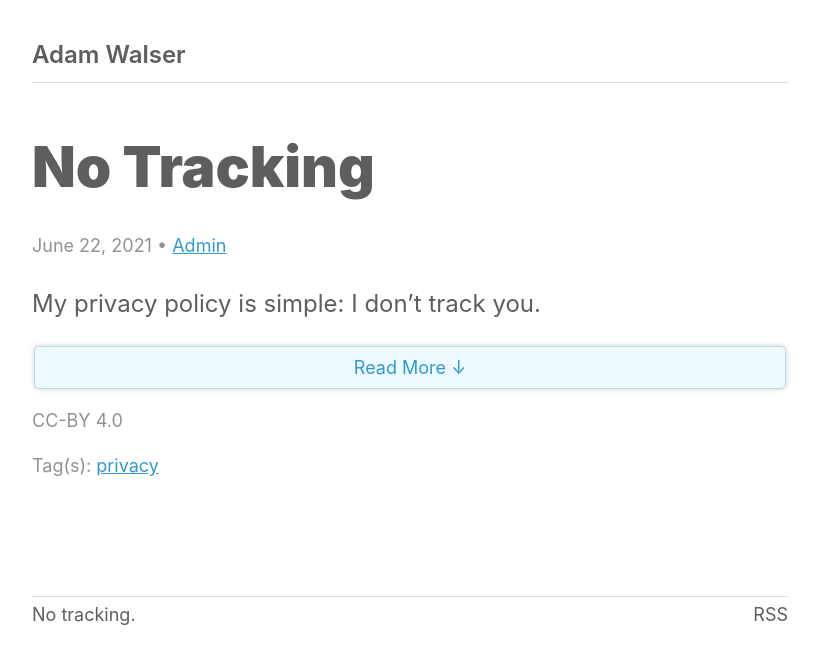
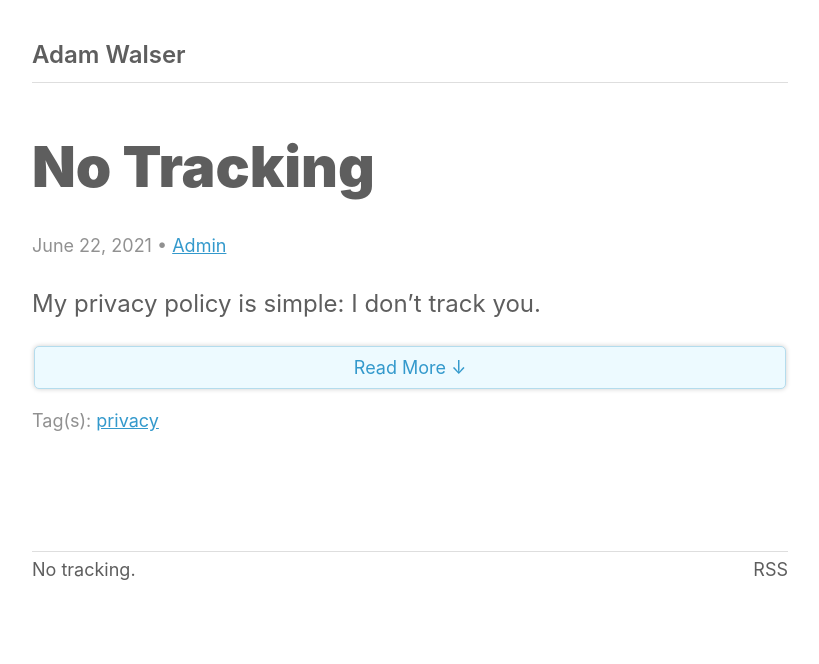
Before and after one commit to ajpwalser/ajpwalser.github.io, a Jekyll site: the page built from index.html, in a window 1280 px wide. Shown: the top 664 px of the page, without its empty margins (230-1049 px from the left). Built offline with Jekyll 4.4.1, drawn with Linux system fonts in a browser that asks for light colours; some web fonts are replaced; the list of posts is cut into pages by our own code.

Commit message:
Update index.html

```diff
--- a/index.html
+++ b/index.html
@@ -25,7 +25,6 @@ description: Personal blog of Adam Walser.
    {{ post.content }}
    {% endif %}
 </div>
-<p class="cc">CC-BY 4.0</p>
 <p class="meta">{% for tag in post.tags %}Tag(s):
    <a href="{{ site.url }}/tags/#{{ tag | cgi_escape }}" title="Posts tagged “{{ tag }}”" rel="tag">{{ tag }}</a>{% unless forloop.last %}&nbsp;{% endunless %}{% endfor %}
 </p>
@@ -52,7 +51,6 @@ description: Personal blog of Adam Walser.
    {{ post.content }}
    {% endif %}
 </div>
-<p class="cc">CC-BY 4.0</p>
 <p class="meta">{% for tag in post.tags %}Tag(s):
    <a href="{{ site.url }}/tags/#{{ tag | cgi_escape }}" title="Posts tagged “{{ tag }}”" rel="tag">{{ tag }}</a>{% unless forloop.last %}&nbsp;{% endunless %}{% endfor %}
 </p>
```
